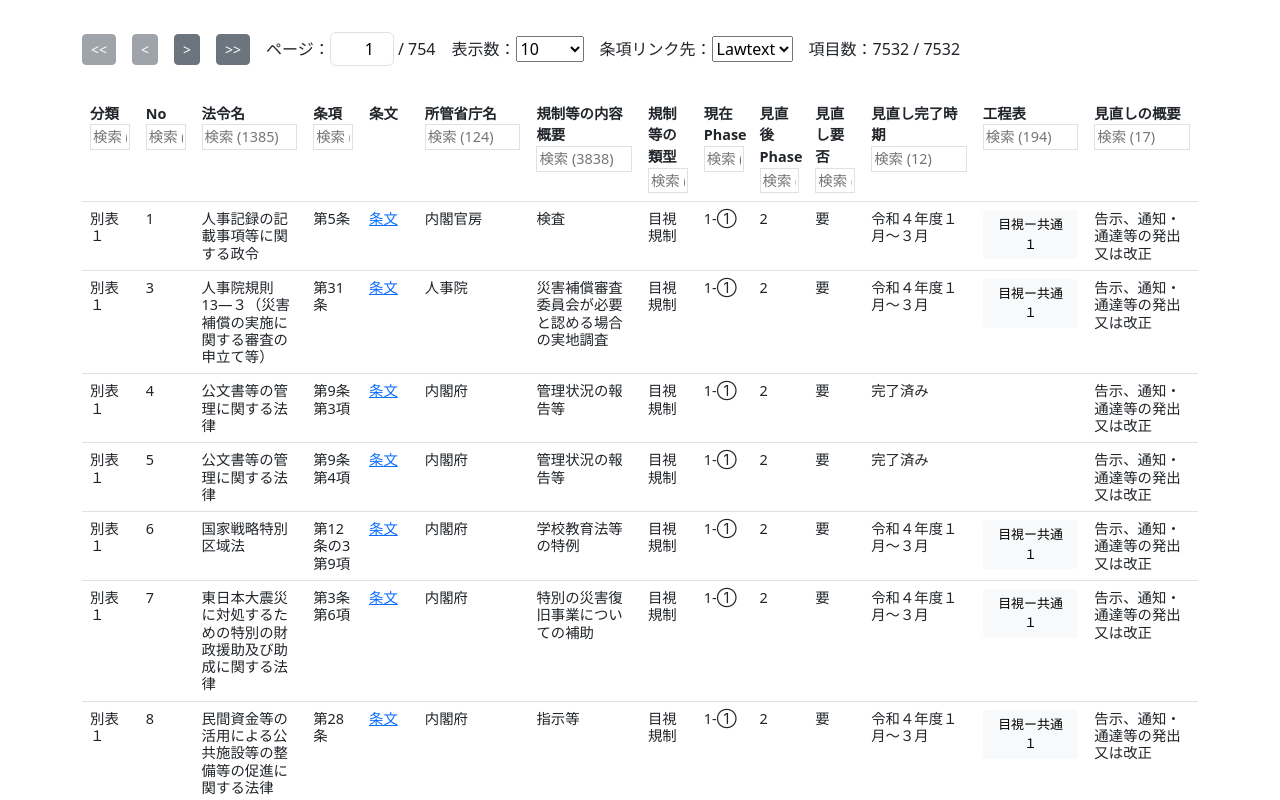
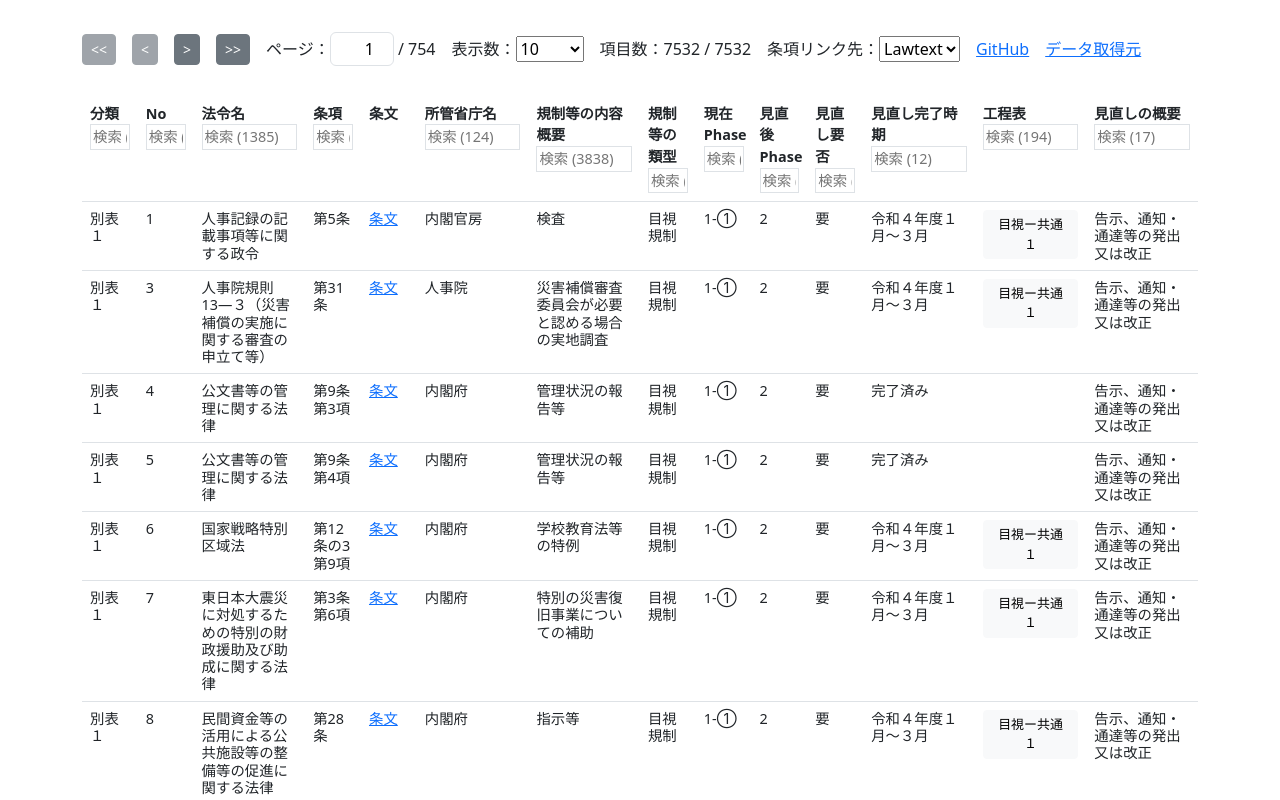
Before and after one commit to yamachig/scdar-lab, a Next.js app: page / in a window 1280 px wide. Shown: the top 800 px of the page. Built offline with nearby package versions, Linux system fonts and the light colour scheme.

Commit message:
edit index.tsx

```diff
--- a/pages/index.tsx
+++ b/pages/index.tsx
@@ -366,6 +366,7 @@ const RegTable: React.FC<{ data: Reg[], sched: Sched }> = (props) => {
                     ))}
                 </select>
             </span>
+            <div>項目数：{table.getFilteredRowModel().rows.length} / {table.getCoreRowModel().rows.length}</div>
             <span>
                 条項リンク先：
                 <select
@@ -381,7 +382,8 @@ const RegTable: React.FC<{ data: Reg[], sched: Sched }> = (props) => {
                     ))}
                 </select>
             </span>
-            <div>項目数：{table.getFilteredRowModel().rows.length} / {table.getCoreRowModel().rows.length}</div>
+            <div><a href="https://github.com/yamachig/scdar-lab" target="_blank" rel="noreferrer">GitHub</a></div>
+            <div><a href="https://www.digital.go.jp/councils/administrative-research/c43e8643-e807-41f3-b929-94fb7054377e/" target="_blank" rel="noreferrer">データ取得元</a></div>
         </div>
 
         <table className="table" style={{ tableLayout: "fixed", fontSize: "0.9em", marginTop: "2em" }}>
@@ -607,9 +609,7 @@ export const IndexPage: React.FC = () => {
                             className="btn-close"
                             data-bs-dismiss="modal"
                             aria-label="Close"
-                        >
-                            <span aria-hidden="true">&times;</span>
-                        </button>
+                        />
                     </div>
                     <div className="modal-body" />
                     <div className="modal-footer">
```
